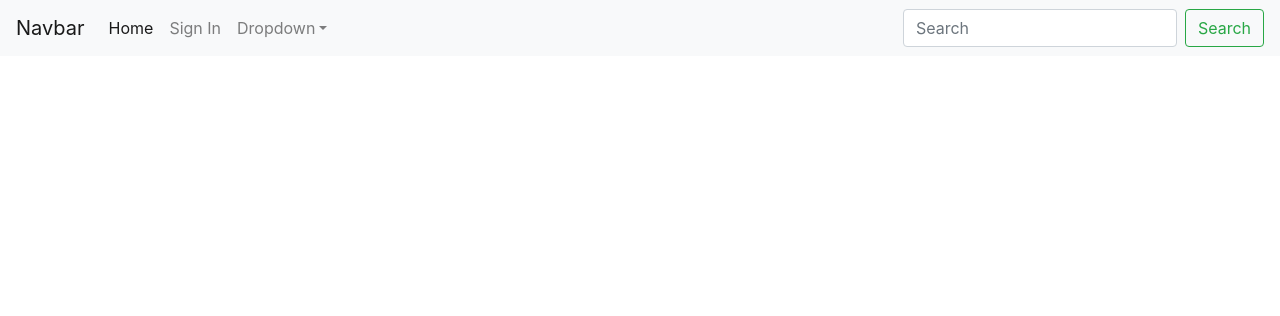
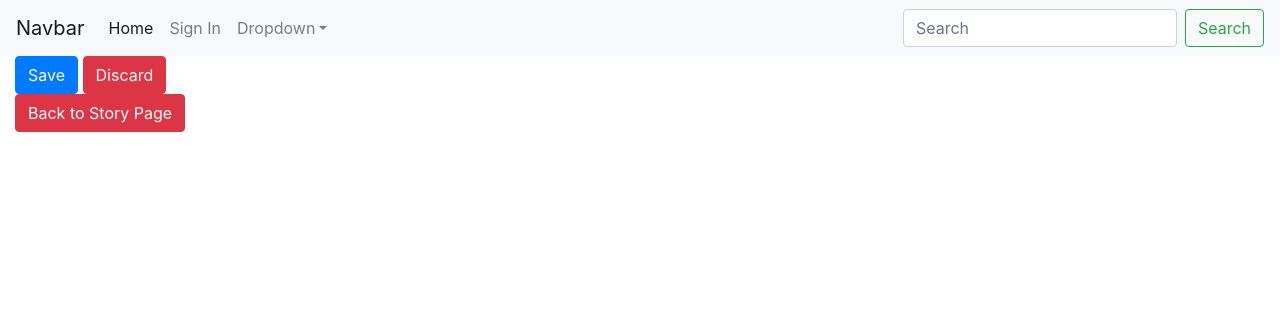
Before and after one commit to hunter10bt/tekwebProj, a PHP site: page /editor.php in a window 1280 px wide. Shown: the top 316 px of the page. Run offline with PHP 8.4, Linux system fonts and the light colour scheme.

Commit message:
editor page now has editable DIV to save story

```diff
--- a/editor.php
+++ b/editor.php
@@ -51,9 +51,11 @@
   <div class="container-fluid" id="container">
     <div class="row">
       <div class="col-xl-2" id="sidebar">
-
+        <button type="button" class="btn btn-primary">Save</button>
+        <button type="button" class="btn btn-danger">Discard</button>
+        <a name="return" id="exit" class="btn btn-danger" href="#" role="button">Back to Story Page</a>
       </div>
-      <div class="col-xl-10">
+      <div class="col-xl-10" contenteditable="true">
 
       </div>
     </div>
```
